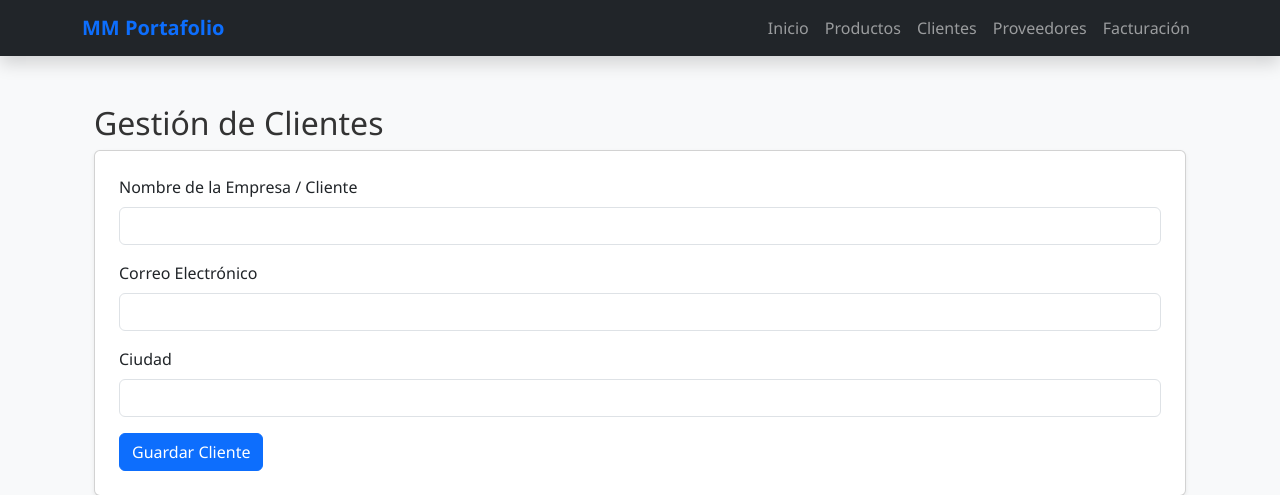
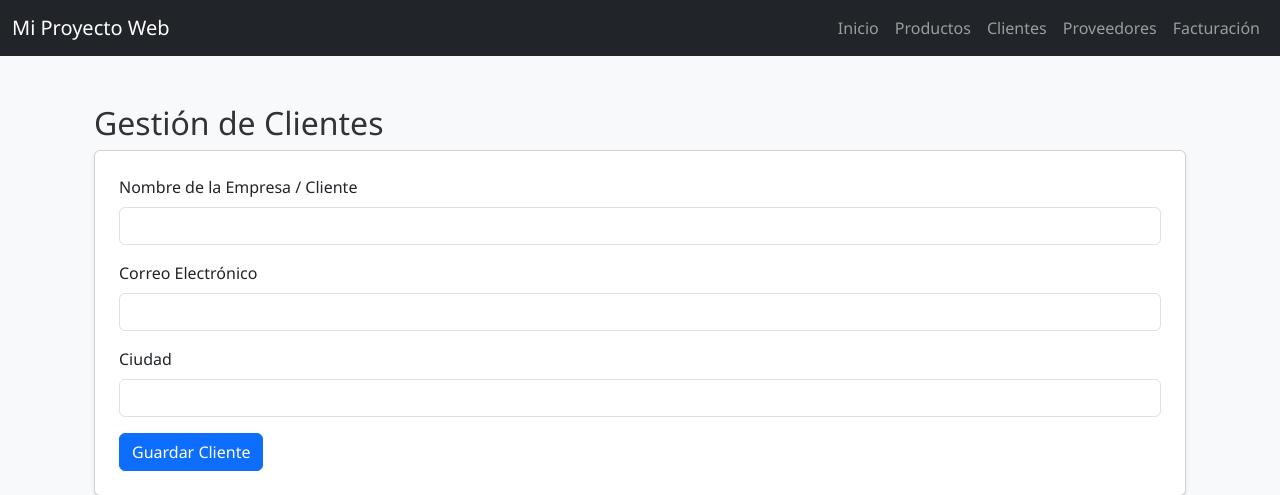
Before and after one commit to ManuelManzaba/2626----DESARROLLO-DE-APLICACIONES-WEB--General, a Flask app: page /clientes in a window 1280 px wide. Shown: the top 495 px of the page. Run offline with Flask 3, Linux system fonts and the light colour scheme.

Commit message:
Corregidos enlaces del navbar con url_for index

```diff
--- a/templates/components/navbar.html
+++ b/templates/components/navbar.html
@@ -1,19 +1,27 @@
-<header class="sticky-top">
-    <nav class="navbar navbar-expand-lg navbar-dark bg-dark shadow">
-        <div class="container">
-            <a class="navbar-brand fw-bold text-primary" href="{{ url_for('home') }}">MM Portafolio</a>
-            <button class="navbar-toggler" type="button" data-bs-toggle="collapse" data-bs-target="#navbarNav">
+<nav class="navbar navbar-expand-lg navbar-dark bg-dark">
+    <div class="container-fluid">
+        <a class="navbar-brand" href="{{ url_for('index') }}">Mi Proyecto Web</a>
+        <button class="navbar-toggler" type="button" data-bs-toggle="collapse" data-bs-target="#navbarNav" aria-controls="navbarNav" aria-expanded="false" aria-label="Toggle navigation">
             <span class="navbar-toggler-icon"></span>
         </button>
         <div class="collapse navbar-collapse" id="navbarNav">
             <ul class="navbar-nav ms-auto">
-                    <li class="nav-item"><a class="nav-link" href="{{ url_for('home') }}">Inicio</a></li>
-                    <li class="nav-item"><a class="nav-link" href="{{ url_for('productos') }}">Productos</a></li>
-                    <li class="nav-item"><a class="nav-link" href="{{ url_for('clientes') }}">Clientes</a></li>
-                    <li class="nav-item"><a class="nav-link" href="{{ url_for('proveedores') }}">Proveedores</a></li>
-                    <li class="nav-item"><a class="nav-link" href="{{ url_for('facturacion') }}">Facturación</a></li>
+                <li class="nav-item">
+                    <a class="nav-link" href="{{ url_for('index') }}">Inicio</a>
+                </li>
+                <li class="nav-item">
+                    <a class="nav-link" href="{{ url_for('productos') }}">Productos</a>
+                </li>
+                <li class="nav-item">
+                    <a class="nav-link" href="{{ url_for('clientes') }}">Clientes</a>
+                </li>
+                <li class="nav-item">
+                    <a class="nav-link" href="{{ url_for('proveedores') }}">Proveedores</a>
+                </li>
+                <li class="nav-item">
+                    <a class="nav-link" href="{{ url_for('facturacion') }}">Facturación</a>
+                </li>
             </ul>
         </div>
     </div>
 </nav>
-</header>
```
Lines whose indentation alone changed are shown as unchanged.
